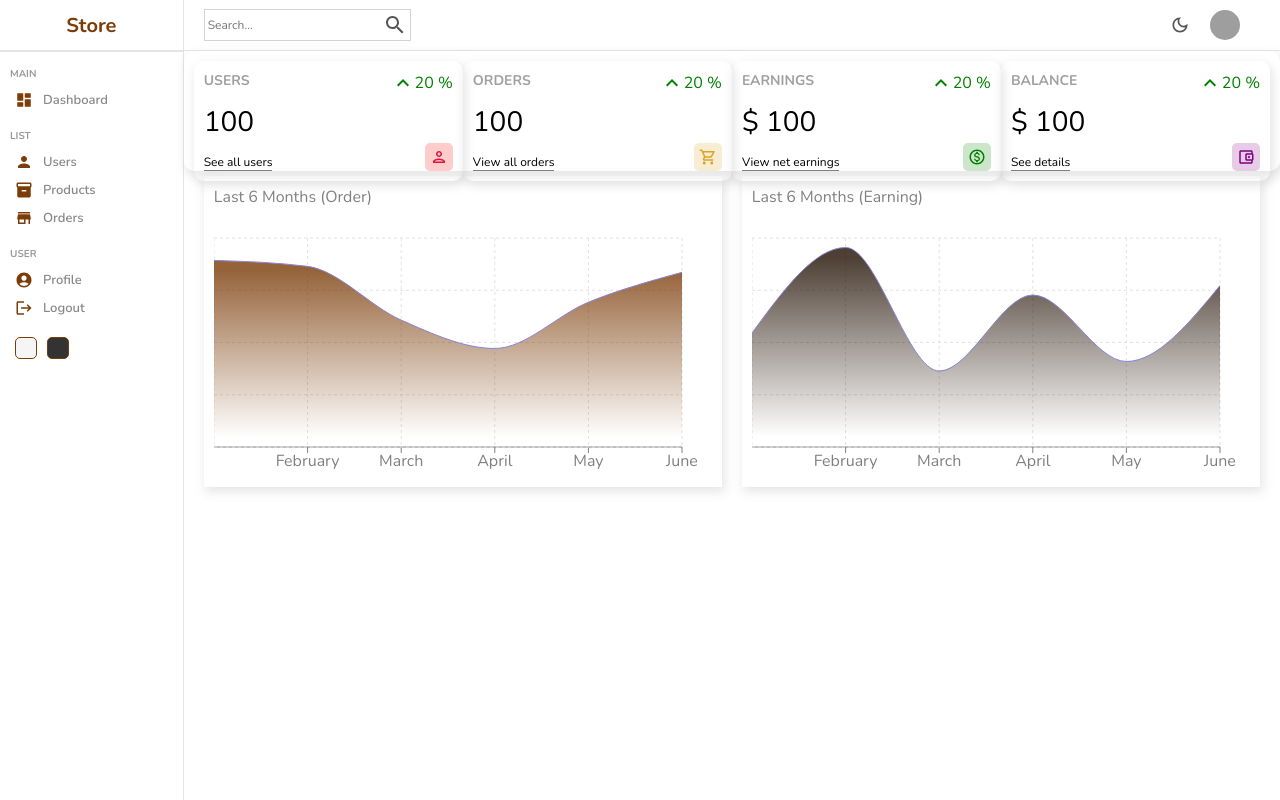
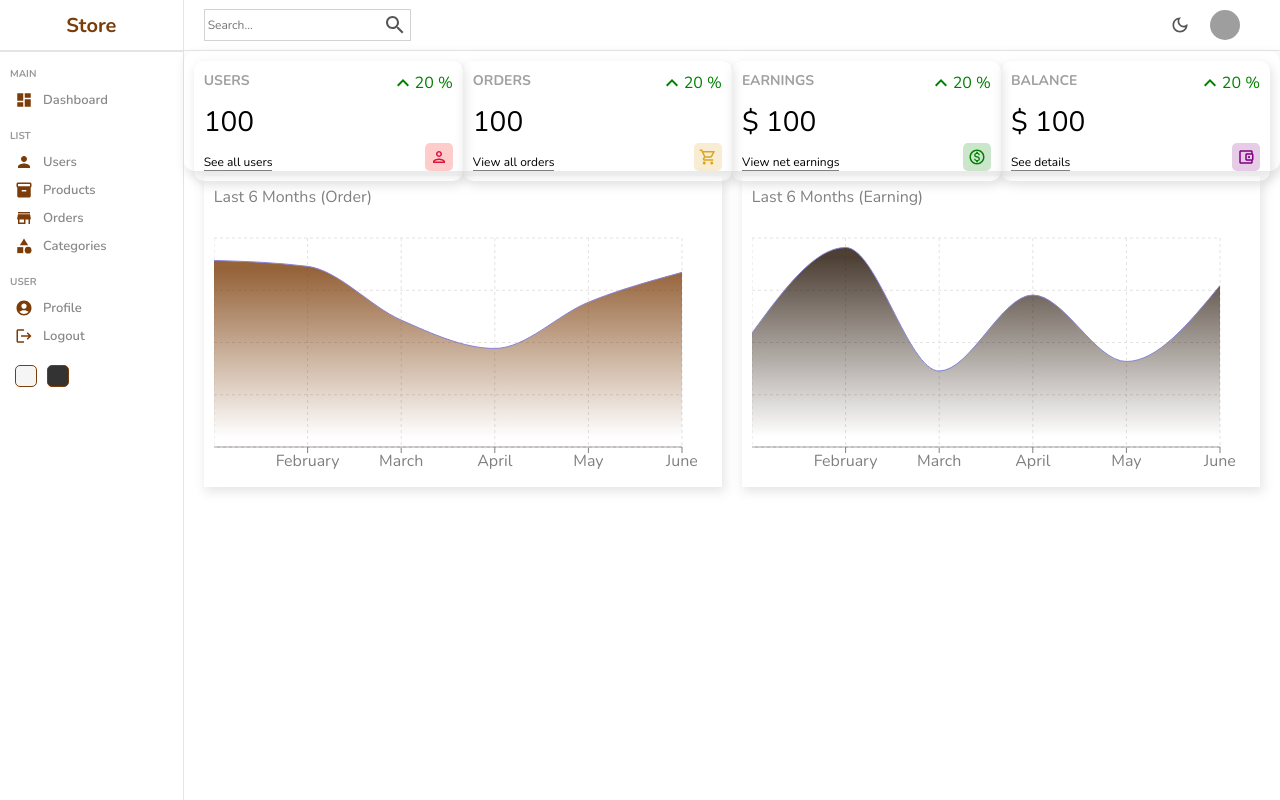
Before and after one commit to Zhorif240603/admin-ui, a React (Vite) app: page / in a window 1280 px wide. Built offline with nearby package versions, Linux system fonts and the light colour scheme; grey boxes are pictures that could not be loaded.

Commit message:
ubah teks di app

```diff
--- a/src/components/sidebar/Sidebar.jsx
+++ b/src/components/sidebar/Sidebar.jsx
@@ -6,6 +6,7 @@ import Inventory2Icon from '@mui/icons-material/Inventory2';
 import StoreIcon from '@mui/icons-material/Store';
 import AccountCircleIcon from '@mui/icons-material/AccountCircle';
 import LogoutIcon from '@mui/icons-material/Logout';
+import CategoryIcon from '@mui/icons-material/Category';
 
 const Sidebar = () => {
     return (
@@ -40,6 +41,10 @@ const Sidebar = () => {
       <StoreIcon className="icon" />
         <span>Orders</span>
       </li>
+      <li>
+      <CategoryIcon className="icon" />
+        <span>Categories</span>
+      </li>
       <p className="title">USER</p>
       <li>
       <AccountCircleIcon className="icon" />
```
